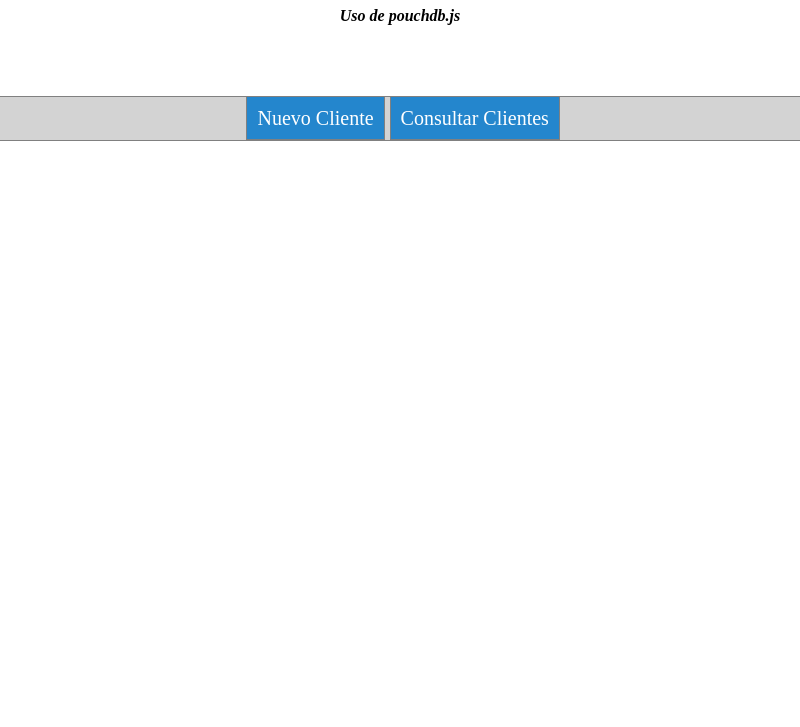
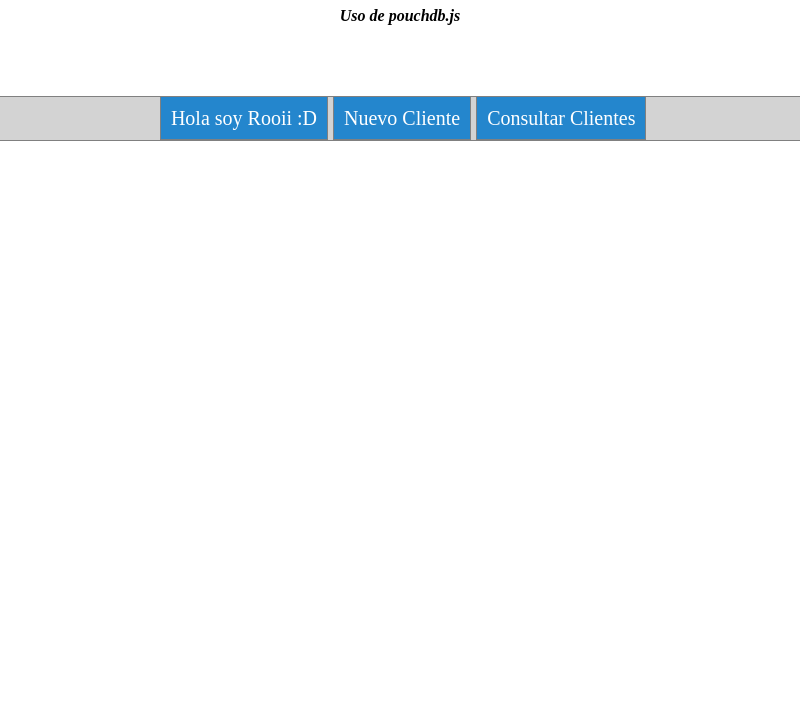
Before and after one commit to TonoGafa/BaseDeDatosU-IV, an Electron app: page AppElectronBD-master/index.html in a window 800 px wide. Shown: the part 73-800 px from the top of the page. Drawn offline with Linux system fonts and the light colour scheme.

Commit message:
cambio del nombre Rooii
linea 12

```diff
--- a/AppElectronBD-master/index.html
+++ b/AppElectronBD-master/index.html
@@ -9,6 +9,7 @@
     <h1 style="text-align:center">BD Agenda Xami</h1>
     <h4 style="text-align:center"><em>Uso de pouchdb.js</em></h4>
     <nav class="menu">
+      <a href="index.html">Hola soy Rooii :D</a>
       <a href="nuevo.html">Nuevo Cliente</a>
       <a href="consulta.html">Consultar Clientes</a>
     </nav>
```
